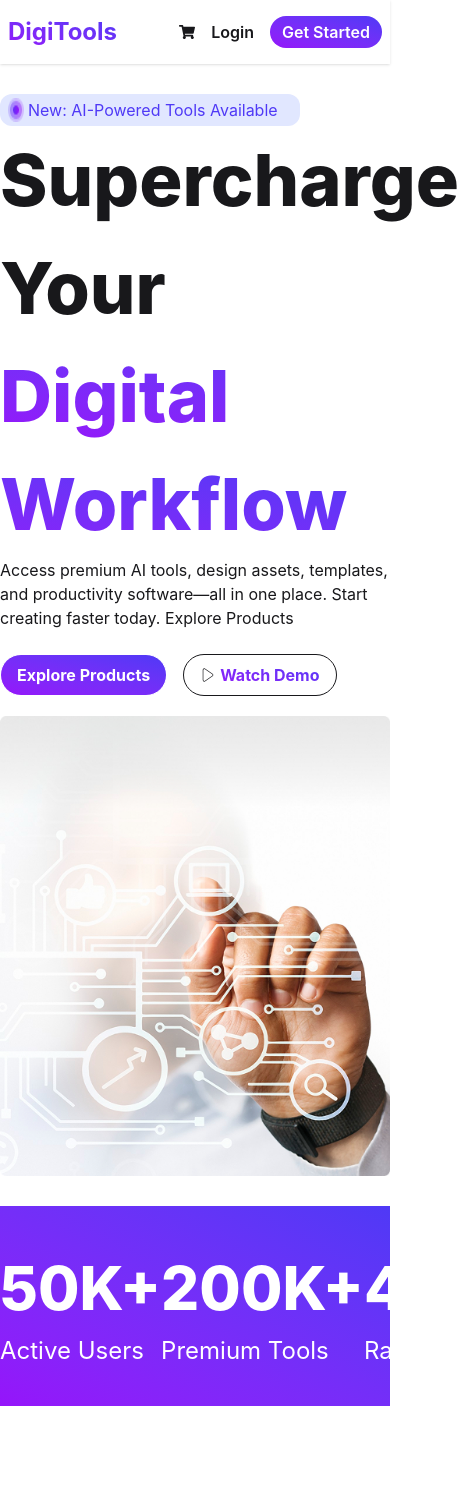
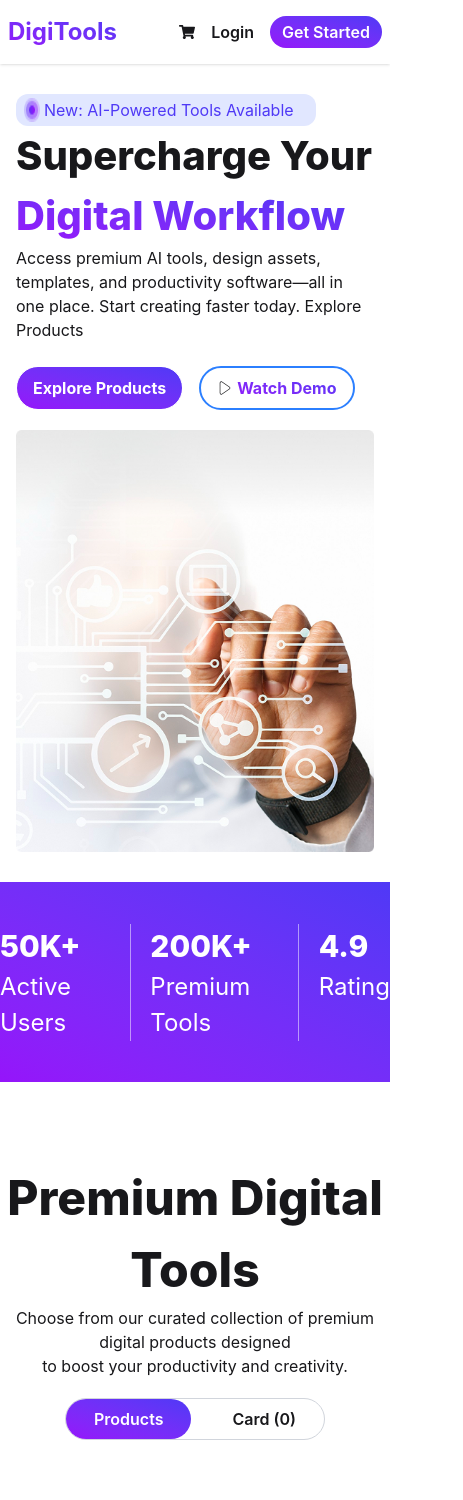
Before and after one commit to puskor/Digitools, a React (Vite) app: page / in a window 390 px wide. Shown: the top 1500 px of the page, 463 px wide, since content can reach past the window. Built offline with nearby package versions, Linux system fonts and the light colour scheme.

Commit message:
all complete

```diff
--- a/src/components/banar/Banar.jsx
+++ b/src/components/banar/Banar.jsx
@@ -4,20 +4,20 @@ import banarImg from "../../assets/banner.png"
 import { CiPlay1 } from 'react-icons/ci';
 const Banar = () => {
     return (
-        <div className='grid grid-cols-1 md:grid-cols-2 container mx-auto items-center my-[30px] gap-5'>
+        <div className='grid grid-cols-1 md:grid-cols-2 px-4 container mx-auto items-center my-[30px] gap-5'>
             <div>
                 <div className='flex bg-[#E1E7FF] w-[300px] gap-1 py-1 px-2 rounded-xl'>
                     <img src={img1} alt="" />
                     <h1 className='text-[#4F39F6]'>New: AI-Powered Tools Available</h1>
                 </div>
-                <h1 className='text-[72px] font-extrabold'>Supercharge Your <br></br><span className='bg-gradient-to-bl from-[#4F39F6] to-[#9514FA]  bg-clip-text text-transparent'>Digital Workflow</span></h1>
+                <h1 className=' text-[40px] md:text-[60px] lf:text-[72px] font-extrabold'>Supercharge Your <br></br><span className='bg-gradient-to-bl from-[#4F39F6] to-[#9514FA]  bg-clip-text text-transparent'>Digital Workflow</span></h1>
                 <p>Access premium AI tools, design assets, templates, and productivity
                     software—all in one place. Start creating faster today.
                     Explore Products
                 </p>
                 <div className='flex gap-4 mt-6'>
                     <button className='border rounded-3xl px-4 py-2 text-[16px] font-bold bg-linear-to-bl from-[#4F39F6] to-[#9514FA] text-white'>Explore Products</button>
-                    <button className='flex items-center border rounded-3xl px-4 py-2 text-[16px] font-bold gap-1   '><CiPlay1 /> <h1 className='bg-linear-to-bl from-[#4F39F6] to-[#9514FA] bg-clip-text text-transparent'> Watch Demo </h1></button>
+                    <button className='flex items-center border-2 hover:bg-blue-100 border-blue-500 rounded-3xl px-4 py-2 text-[16px] font-bold gap-1   '><CiPlay1 /> <h1 className='bg-linear-to-bl from-[#4F39F6] to-[#9514FA] bg-clip-text text-transparent'> Watch Demo </h1></button>
                 </div>
             </div>
             <div>
--- a/src/components/banar/DownBanner.jsx
+++ b/src/components/banar/DownBanner.jsx
@@ -3,19 +3,19 @@ import React from 'react';
 const DownBanner = () => {
     return (
         <div className='h-[200px] bg-linear-to-bl from-[#4F39F6] to-[#9514FA]  flex items-center'>
-            <div className='container mx-auto text-white  flex justify-between '>
+            <div className='container mx-auto text-white  flex justify-center gap-5 '>
                 <div>
-                    <h1 className='text-[60px] font-extrabold '>50K+</h1>
+                    <h1 className='text-[30px] md:text-[60px] font-extrabold '>50K+</h1>
                     <h2 className="text-[24px]">Active Users</h2>
                 </div>
                 <div className='w-[1px]  bg-white/50'></div>
                 <div>
-                    <h1 className='text-[60px] font-extrabold '>200K+</h1>
+                    <h1 className='text-[30px] md:text-[60px] font-extrabold '>200K+</h1>
                     <h2 className="text-[24px]">Premium Tools</h2>
                 </div>
                 <div className='w-[1px]  bg-white/50'></div>
                 <div>
-                    <h1 className='text-[60px] font-extrabold '>4.9</h1>
+                    <h1 className='text-[30px] md:text-[60px] font-extrabold '>4.9</h1>
                     <h2 className="text-[24px]">Rating</h2>
                 </div>
 
--- a/src/components/card/ShowEmpty.jsx
+++ b/src/components/card/ShowEmpty.jsx
@@ -2,7 +2,7 @@ import React from 'react';
 
 const ShowEmpty = () => {
     return (
-        <div className="flex h-[400px] border flex-col items-center justify-center h-[70vh] text-center px-4">
+        <div className="flex h-[400px] flex-col items-center justify-center h-[70vh] text-center px-4">
 
             <div className="text-6xl mb-4">EMPTY</div>
 
--- a/src/components/footer/DownFooter.jsx
+++ b/src/components/footer/DownFooter.jsx
@@ -4,7 +4,7 @@ import { TiSocialFacebookCircular, TiSocialTwitter } from 'react-icons/ti';
 
 const DownFooter = () => {
     return (
-        <div className='bg-[#101727]  text-white grid items-center'>
+        <div className='bg-[#101727]  text-white grid items-center text-center lg:text-left'>
             <div className='py-10 container mx-auto '>
                 <div className=' grid md:grid-cols-2 lg:grid-cols-5 gap-10'>
                     <div className='space-y-5'>
@@ -34,7 +34,7 @@ const DownFooter = () => {
                     </div>
                     <div className='space-y-2 text-[#627382]'>
                         <h2 className='text-xl text-white'>Social Links</h2>
-                        <div className='flex gap-4'>
+                        <div className='flex gap-4 items-center justify-center'>
                             <div className='bg-white p-2 rounded-full'>
                                 <SlSocialInstagram className='text-black' />
                             </div>
@@ -50,7 +50,7 @@ const DownFooter = () => {
 
                 <hr className='py-10 mt-10'/>
 
-                <div className='flex justify-between text-[#627382]'>
+                <div className='flex justify-between text-[#627382] px-5'>
                     <h1>© 2026 Digitools. All rights reserved.</h1>
                     <div className='flex gap-5'>
                         <h2>Privacy Policy  </h2>
--- a/src/components/footer/TopFooter.jsx
+++ b/src/components/footer/TopFooter.jsx
@@ -2,7 +2,7 @@ import React from 'react';
 
 const TopFooter = () => {
     return (
-        <div className='h-96 mt-20 bg-linear-to-bl from-[#4F39F6] to-[#9514FA] grid items-center'>
+        <div className='py-7 md:py-16 mt-20 bg-linear-to-bl from-[#4F39F6] to-[#9514FA] grid items-center'>
             <div className=' space-y-8'>
                 <div className='container mx-auto text-center text-white'>
                     <h1 className='text-[40px] font-extrabold '>Ready to Transform Your Workflow?</h1>
--- a/src/components/toolss/Tools.jsx
+++ b/src/components/toolss/Tools.jsx
@@ -8,11 +8,11 @@ const Tools = ({data,cardStor,setCardStor,cardTaka,setCardTaka}) => {
     const item = use(data);
     const [isOn, setIsOn] = useState("product");
     return (
-        <div className='container mx-auto'>
-            <ToolsBanner setIsOn={setIsOn} isOn={isOn}></ToolsBanner>
+        <div className=' container mx-auto '>
+            <ToolsBanner setIsOn={setIsOn} isOn={isOn} cardStor={cardStor}></ToolsBanner>
             {
                 isOn === "product" ?
-                    <div className='grid grid-cols-1 md:grid-cols-3 gap-4'>
+                    <div className='grid grid-cols-1 md:grid-cols-2 lg:grid-cols-3 gap-4 '>
                         {item.map(card=>{return <ToolsCard key={card.id} card={card} cardStor={cardStor} setCardStor={setCardStor} cardTaka={cardTaka} setCardTaka={setCardTaka}></ToolsCard>})}
                     </div>
                     :
--- a/src/components/toolss/ToolsBanner.jsx
+++ b/src/components/toolss/ToolsBanner.jsx
@@ -1,6 +1,6 @@
 import React from 'react';
 
-const ToolsBanner = ({setIsOn,isOn}) => {
+const ToolsBanner = ({setIsOn,isOn,cardStor}) => {
     const changes=(data)=>{
         setIsOn(data)
     }
@@ -9,9 +9,9 @@ const ToolsBanner = ({setIsOn,isOn}) => {
         <div className='text-center mt-20 mb-16'>
             <h1 className='text-[48px] font-extrabold'>Premium Digital Tools</h1>
             <p>Choose from our curated collection of premium digital products designed <br /> to boost your productivity and creativity.</p>
-            <div className='mx-auto border border-gray-300 w-[200px] rounded-3xl flex justify-between mt-5'>
-                <button onClick={()=>changes("product")} className={`${isOn==="product" ? color : " "} px-4`}>Products</button>
-                <button onClick={()=>changes("card")} className={`${isOn==="card" ? color : " "} px-7`}>Cards</button>
+            <div className='mx-auto border border-gray-300 w-[260px] rounded-3xl flex justify-between mt-5 font-semibold'>
+                <button onClick={()=>changes("product")} className={`${isOn==="product" ? color : " "} px-7`}>Products</button>
+                <button onClick={()=>changes("card")} className={`${isOn==="card" ? color : " "} px-7`}>Card ({cardStor.length})</button>
             </div>
         </div>
     );
--- a/src/components/toolss/ToolsCard.jsx
+++ b/src/components/toolss/ToolsCard.jsx
@@ -12,7 +12,7 @@ const ToolsCard = ({ card, cardStor, setCardStor, cardTaka, setCardTaka }) => {
         setCardTaka(cardTaka + card.price)
     }
     return (
-        <div>
+        <div className='flex justify-center'>
             <div className="card w-80 h-full bg-base-100 shadow-sm border-t-2 border-gray-100 hover:-translate-y-2 hover:shadow-xl">
                 <div className="card-body relative">
                     <h1 className={`absolute top-2 right-4 px-2 py-1 ${tag == "popular" ? "bg-amber-100 text-amber-600" : " bg-red-100 text-red-700"}  rounded-2xl`}>{tag}</h1>
```
Also changed, not shown: src/components/card/CardTools.jsx (+6 -4 lines), src/components/packag/CardPackage.jsx (+4 -4 lines).
